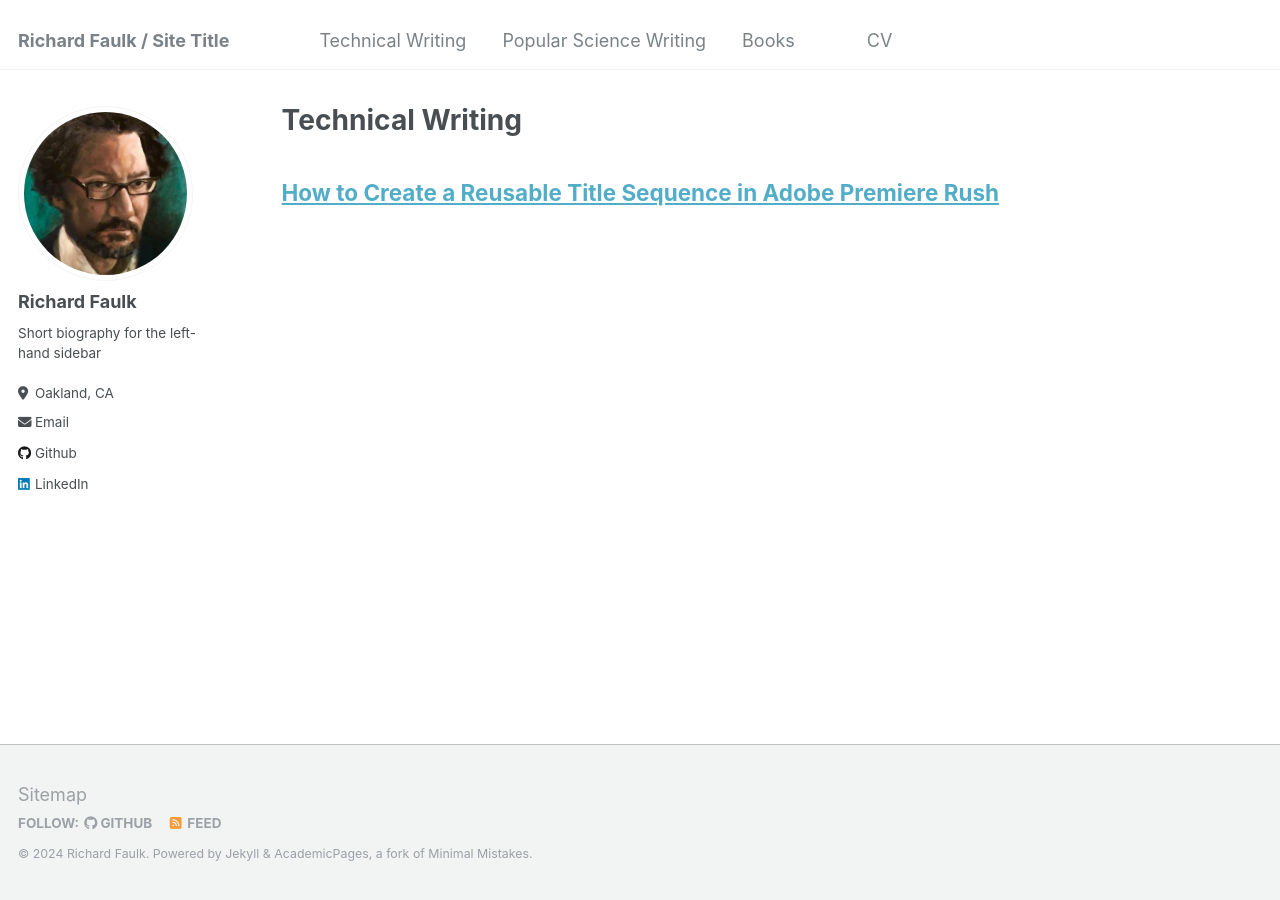
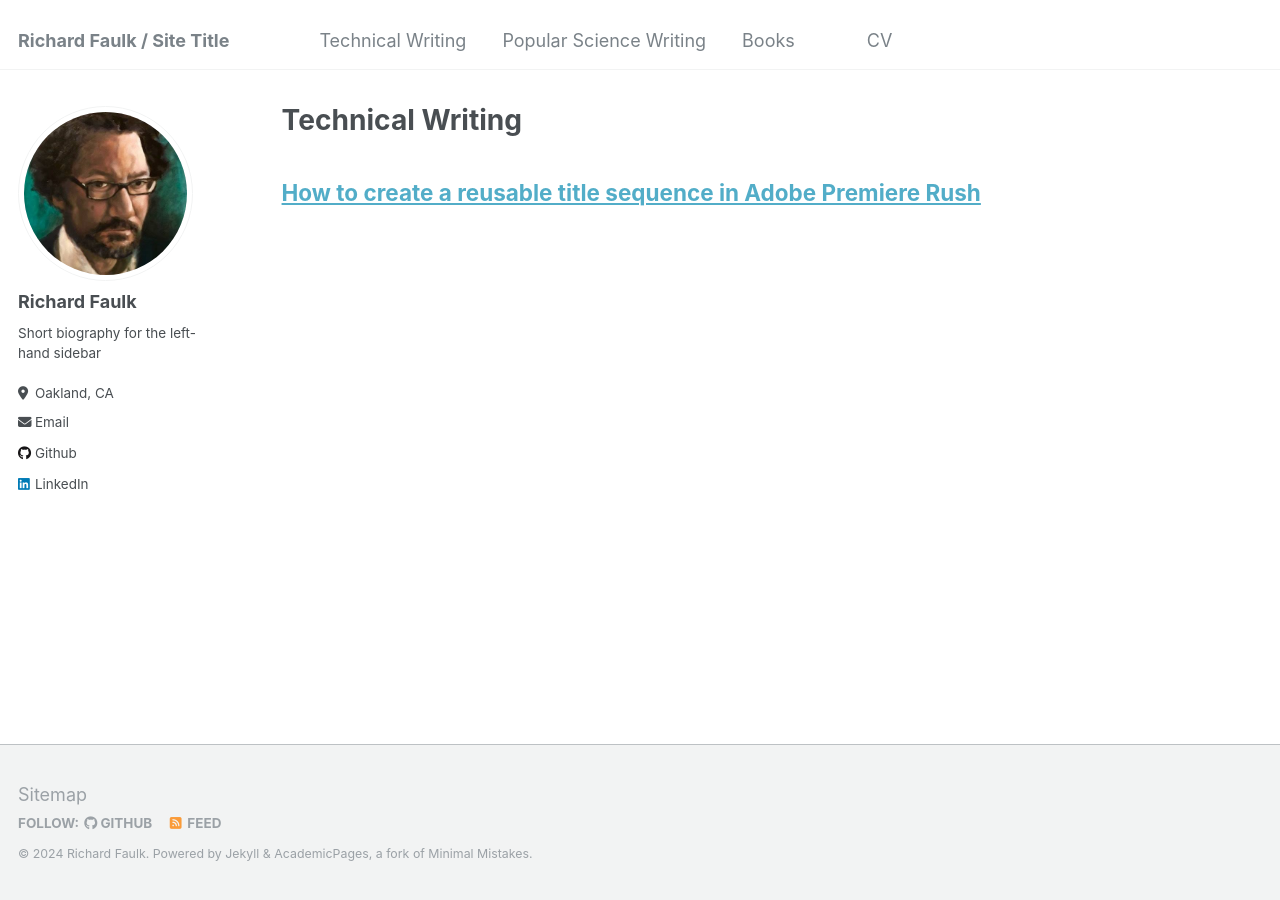
Before and after one commit to RichardKF/richardkf.github.io, a Jekyll site: the page built from _pages/techWriting.md, in a window 1280 px wide. Built offline with Jekyll 4.4.1, drawn with Linux system fonts in a browser that asks for light colours.

```diff
--- a/_pages/techWriting.md
+++ b/_pages/techWriting.md
@@ -6,4 +6,4 @@ author_profile: true
 ---
 <p> </p>
 <p> </p>
-## [How to Create a Reusable Title Sequence in Adobe Premiere Rush](https://richardkf.github.io/techWriting/faulkTitleSequence.pdf)
+## [How to create a reusable title sequence in Adobe Premiere Rush](https://richardkf.github.io/techWriting/faulkTitleSequence.pdf)
```
